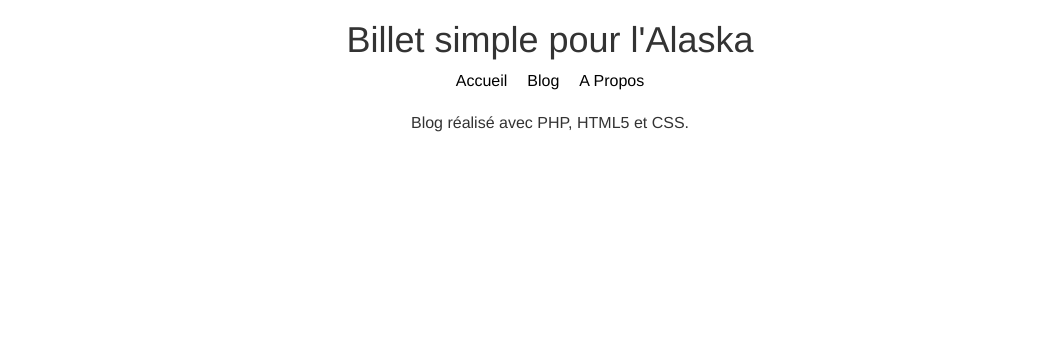
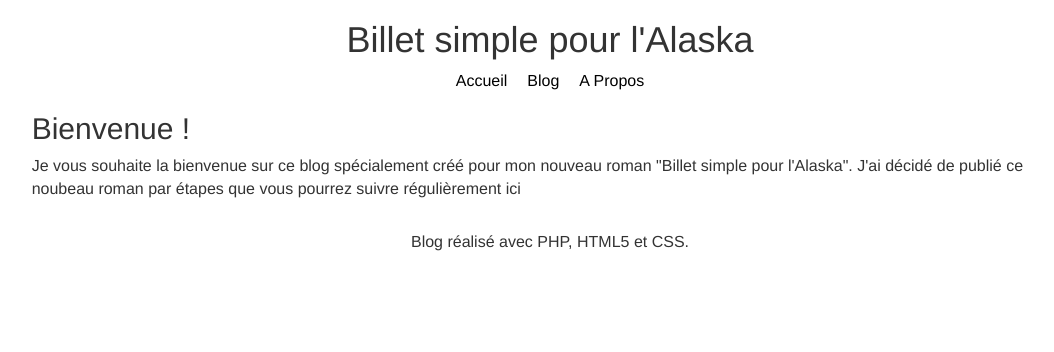
Before and after one commit to AdelineDs/P8-blog, a PHP site: page / in a window 1280 px wide. Shown: the top 352 px of the page, without its empty margins (90-1144 px from the left). Run offline with PHP 8.4, Linux system fonts and the light colour scheme; data that the repository does not hold is empty.

Commit message:
ajout d'une methode pour l'affichage des 2 derniers billets sur la page d'accueil

```diff
--- a/Controler/ControlerHome.php
+++ b/Controler/ControlerHome.php
@@ -12,9 +12,9 @@ class ControlerHome {
   }
 
   // Affiche la liste de tous les billets du blog
-  public function home() {
-    $posts = $this->post->getPosts();
-    $view = new VIEW("Home");
+  public function home(){
+    $posts = $this->post->getLastPosts();
+    $view = new View("Home");
     $view->generate(array('posts' => $posts));
   }
 }
--- a/Model/Post.php
+++ b/Model/Post.php
@@ -8,6 +8,14 @@ class Post extends Model {
     public function getPosts(){
         $sql = 'SELECT id, title, content, author, DATE_FORMAT(publication_date, \'%d/%m/%Y à %Hh%imin%ss\')'
                 . ' AS publication_date_fr FROM posts ORDER BY publication_date DESC';
+        $posts = $this->executeQuery($sql);
+        return $posts;
+    }
+
+        // Return all post order by decreasing id
+    public function getLastPosts(){
+        $sql = 'SELECT id, title, content, author, DATE_FORMAT(publication_date, \'%d/%m/%Y à %Hh%imin%ss\')'
+                . ' AS publication_date_fr FROM posts ORDER BY publication_date DESC LIMIT 0,2';
         $posts = $this->executeQuery($sql);
         return $posts;
     }
--- a/View/viewHome.php
+++ b/View/viewHome.php
@@ -1,5 +1,13 @@
-<?php $this->title = 'Billet simple pour l\'Alaska - Jean Forteroche';
-foreach ($posts as $post): ?>
+<?php $this->title = 'Billet simple pour l\'Alaska - Jean Forteroche'; ?>
+
+<section class="col-xs-offset-1 col-xs-10 presentation">
+    <h2>Bienvenue !</h2>
+    <p>Je vous souhaite la bienvenue sur ce blog spécialement créé pour mon nouveau roman "Billet simple pour l'Alaska".
+    J'ai décidé de publié ce noubeau roman par étapes que vous pourrez suivre régulièrement ici
+    </p>
+</section>
+
+<?php foreach ($posts as $post): ?>
 <article class="col-xs-offset-1 col-xs-10">
     <div>
         <a href="<?="index.php?action=post&id=" . $post['id'] ?>">
```
